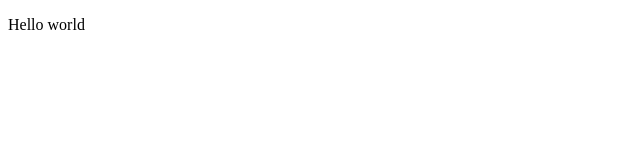
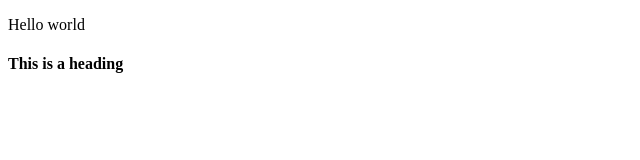
Before and after one commit to Lovestrant/funwithjs, a plain HTML site: page index.html in a window 1280 px wide. Shown: the whole page, without its empty margins (0-640 px from the left). Drawn offline with Linux system fonts and the light colour scheme.

Commit message:
second commit

```diff
--- a/index.html
+++ b/index.html
@@ -7,5 +7,6 @@
 </head>
 <body>
     <p>Hello world</p>
+    <h4>This is a heading</h4>
 </body>
 </html>
```
